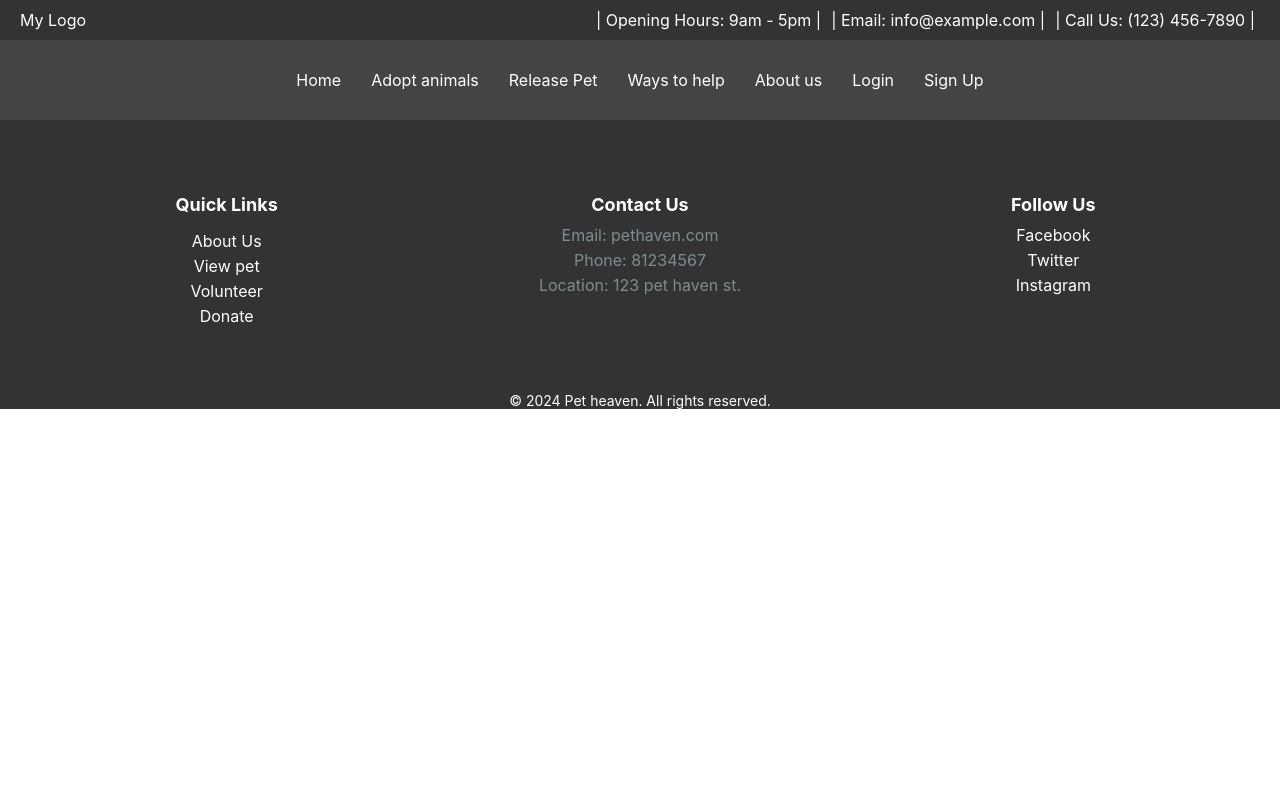
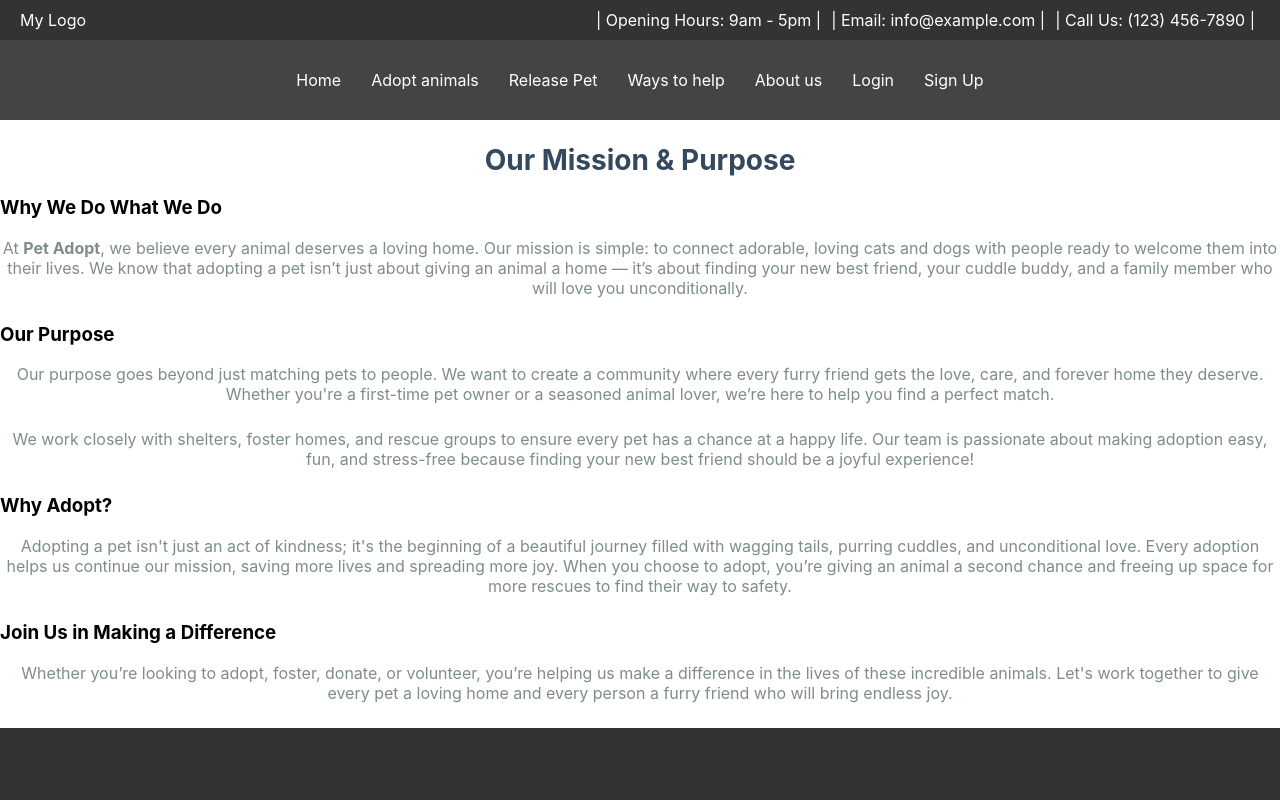
Before and after one commit to aloylee2/assignment3, a React (Create React App) app: page /Mission in a window 1280 px wide. Shown: the top 800 px of the page. Built offline with nearby package versions, Linux system fonts and the light colour scheme.

Commit message:
need changes -purpose/mission -addicon to the home page(counter) -add more information -add feerdback fgrom customer |-add css to adoptionform -edit the volunteer page

```diff
--- a/src/App.js
+++ b/src/App.js
@@ -15,6 +15,7 @@ import ContactUs from './pages/ContactUs';
 import ReleasePet from './pages/ReleasePet';
 import Donation from './pages/Donation';
 import Volunteer from './pages/Volunteer';
+import Mission_Purpose from './pages/Mission_Purpose';
 
 
 
@@ -43,14 +44,15 @@ const App = () => {
           <Route path='/dog' element={<ShowDog />} />
           <Route path='/register' element={<Register />} />
           <Route path='/login' element={<Login onLogin={handleLogin} />} />
-          <Route path='/' element={<Home username={username} />} />  {/* Pass username to Home */}
+          <Route path='/' element={<Home isLoggedIn={loggedIn} username={username} />} />  {/* Pass username to Home */}
           <Route path='/adopt-animal' element={<AdoptAnimalForm isLoggedIn={loggedIn} loggedInUsername={username} />}/>
           <Route path='/adoption-form' element={<AdoptionForm />} />
           <Route path='/view_gallery' element={<ViewGallery />} />
           <Route path='/Contact' element={<ContactUs/>}/>
           <Route path='/release_pet' element={<ReleasePet isLoggedIn={loggedIn} loggedInUsername={username}/>}/>
           <Route path='/Donate' element={<Donation isLoggedIn={loggedIn} loggedInUsername={username}/>}/>
-          <Route path='/Volunteer' element={<Volunteer/>}/>
+          <Route path='/Volunteer' element={<Volunteer isLoggedIn={loggedIn} loggedInUsername={username}/>}/>
+          <Route path='/Mission' element={<Mission_Purpose />} />
         </Routes>
       <Footer/>
     </Router>
--- a/src/components/Footer.js
+++ b/src/components/Footer.js
@@ -17,8 +17,8 @@ function Footer() {
         </div>
         <div className='footer'>
           <h4 className='footer_heading'>Contact Us</h4>
-          <p className='footer_contact'>Email: pethaven.com</p>
-          <p className='footer_contact'>Phone: 81234567</p>
+          <p className='footer_contact'>Email: info@example.com</p>
+          <p className='footer_contact'>Phone: (123) 456-7890</p>
           <p className='footer_contact'>Location: 123 pet haven st.</p>
         </div>
         <div className='footer'>
--- a/src/pages/AdoptAnimalForm.js
+++ b/src/pages/AdoptAnimalForm.js
@@ -16,7 +16,7 @@ const AdoptAnimalForm = ({ isLoggedIn, loggedInUsername }) => {
     const navigate = useNavigate();
 
     const handleAdoptClick = () => {
-        console.log('User logged in status:', isLoggedIn); // Debugging line
+        console.log('User logged in status:', isLoggedIn);
         if (!isLoggedIn) {
             alert('Not logged in. Unable to adopt.');
             navigate('/login')
--- a/src/pages/Home.css
+++ b/src/pages/Home.css
@@ -108,9 +108,6 @@
     text-align: center;
 }
 
-
-/* src/pages/Home.css */
-
 .container_dropdown {
     width: 90%;
     max-width: 1200px;
@@ -145,7 +142,7 @@
     margin: 20px;
   }
 
-  /* Add animation for smooth expansion */
+
   @keyframes dropdown {
     from {
       max-height: 0;
--- a/src/pages/Home.js
+++ b/src/pages/Home.js
@@ -39,23 +39,22 @@ const Home = ({ isLoggedIn }) => {
             />
         </div>
       </div>
+
       <div className='adopt_gallery'>
-
      <div className='dog_image_gallery'>
       <img src={gallery} alt=' Gallery' className='dog_image'/>
      </div>
      <div className='gallery_text'>
       <h2>Gallery Pets</h2>
-          <p>Thank you for your interest in adopting an animal! All visits are now by appointment only and slots will only be released 7 days beforehand. Book an appointment here.
-
-              If you are looking for a missing pet, please visit our lost & found page.</p>
+          <p>Thank you for your interest in adopting an animal! All visits will not be allowed and we will contact you instead throught email. Thanks for underatanding.
+            Click the button above to see our pets in action.
+          </p>
               <Button
               label='View Gallery'
               onClick={() => (window.location.href = '/view_gallery')}
               className='gallery_button'
             />
      </div>
-
       </div>
       <div className='container_dropdown' style={{ width: '90%' }}>
         <div className='header_drop' onClick={toggleDropdown1}>
--- /dev/null
+++ b/src/pages/Mission_Purpose.js
@@ -0,0 +1,56 @@
+import React from "react";
+
+const MissionPurpose = () => {
+  return (
+    <div className="mission-purpose">
+      <h2>Our Mission & Purpose</h2>
+      <section>
+        <h3>Why We Do What We Do</h3>
+        <p>
+          At <strong>Pet Adopt</strong>, we believe every animal deserves a loving home.
+          Our mission is simple: to connect adorable, loving cats and dogs with people
+          ready to welcome them into their lives. We know that adopting a pet isn’t
+          just about giving an animal a home — it’s about finding your new best friend,
+          your cuddle buddy, and a family member who will love you unconditionally.
+        </p>
+      </section>
+
+      <section>
+        <h3>Our Purpose</h3>
+        <p>
+          Our purpose goes beyond just matching pets to people. We want to create a
+          community where every furry friend gets the love, care, and forever home they deserve.
+          Whether you're a first-time pet owner or a seasoned animal lover, we’re here to
+          help you find a perfect match.
+        </p>
+        <p>
+          We work closely with shelters, foster homes, and rescue groups to ensure every
+          pet has a chance at a happy life. Our team is passionate about making adoption easy,
+          fun, and stress-free because finding your new best friend should be a joyful experience!
+        </p>
+      </section>
+
+      <section>
+        <h3>Why Adopt?</h3>
+        <p>
+          Adopting a pet isn't just an act of kindness; it's the beginning of a beautiful
+          journey filled with wagging tails, purring cuddles, and unconditional love.
+          Every adoption helps us continue our mission, saving more lives and spreading more joy.
+          When you choose to adopt, you’re giving an animal a second chance and freeing up space
+          for more rescues to find their way to safety.
+        </p>
+      </section>
+
+      <section>
+        <h3>Join Us in Making a Difference</h3>
+        <p>
+          Whether you’re looking to adopt, foster, donate, or volunteer, you’re helping us
+          make a difference in the lives of these incredible animals. Let's work together
+          to give every pet a loving home and every person a furry friend who will bring endless joy.
+        </p>
+      </section>
+    </div>
+  );
+};
+
+export default MissionPurpose;
--- /dev/null
+++ b/src/pages/Mission_purpose.css
@@ -0,0 +1,21 @@
+.mission-purpose {
+    max-width: 800px;
+    margin: 0 auto;
+    padding: 20px;
+    font-family: Arial, sans-serif;
+  }
+
+  .mission-purpose h2 {
+    text-align: center;
+    color: #333;
+  }
+
+  .mission-purpose h3 {
+    color: #555;
+    margin-top: 20px;
+  }
+
+  .mission-purpose p {
+    color: #666;
+    line-height: 1.6;
+  }
--- a/src/pages/Register.js
+++ b/src/pages/Register.js
@@ -4,13 +4,16 @@ import React, { useState } from 'react';
 const Register = () => {
   const [username, setUsername] = useState('');
   const [password, setPassword] = useState('');
+  const [email, setEmail] = useState('');
 
   const handleRegister = () => {
     const existingUsers = JSON.parse(localStorage.getItem('users')) || [];
-    const userExists = existingUsers.find(user => user.username === username);
+    const userExists = existingUsers.some(
+      (user) => user.username === username || user.email === email
+    );
 
     if (!userExists) {
-      existingUsers.push({ username, password });
+      existingUsers.push({ username, password, email });
       localStorage.setItem('users', JSON.stringify(existingUsers));
       alert('Registration successful!');
     } else {
@@ -26,6 +29,11 @@ const Register = () => {
       placeholder='Username'
       className='username'
       value={username} onChange={(e) => setUsername(e.target.value)} />
+      <label>Email:</label>
+      <input type='text'
+      placeholder='Email'
+      className='email'
+      value={email} onChange={(e) => setEmail(e.target.value)} />
       <label>Password:</label>
       <input type='password'
       placeholder='Password'
--- /dev/null
+++ b/src/pages/Volunteer.css
@@ -0,0 +1,66 @@
+.volunteer_container_dropdown {
+    width: 90%;
+    max-width: 1200px;
+    margin: 20px auto;
+    border: 1px solid #ccc;
+    border-radius: 8px;
+    overflow: hidden;
+  }
+
+  .volunteer_header_dropdown {
+    padding: 15px;
+    background-color: #f7f7f7;
+    cursor: pointer;
+    border-bottom: 1px solid #ccc;
+    text-align: center;
+  }
+
+  .volunteer_dropdown_content {
+    padding: 15px;
+    background-color: #fff;
+    animation: dropdown 0.3s ease-in-out;
+  }
+
+  .volunteer_button {
+    text-align: center;
+    background-color: #f39422;
+    color: white;
+    border: none;
+    padding: 12px 24px;
+    font-size: 16px;
+    border-radius: 8px;
+    cursor: pointer;
+    transition: background-color 0.3s, transform 0.2s;
+    margin-top: 15px;
+}
+
+.volunteer_button:hover {
+    background-color: #d9821e;
+    transform: scale(1.05);
+}
+
+.volunteer_gallery {
+    display: flex;
+    flex-direction: row;
+    align-items: center;
+    padding: 40px 0;
+    gap: 20px;
+}
+
+.volunteer_gallery {
+    flex: 2;
+    padding: 20px;
+    text-align: center;
+}
+
+
+  @keyframes dropdown {
+    from {
+      max-height: 0;
+      opacity: 0;
+    }
+    to {
+      max-height: 1000px;
+      opacity: 1;
+    }
+  }
--- a/src/pages/Volunteer.js
+++ b/src/pages/Volunteer.js
@@ -1,6 +1,23 @@
 import React, { useState } from 'react';
+import './Volunteer.css';
+import { useNavigate } from 'react-router-dom';
+import gallery from '../images/dog_gallery.avif';
+import Button from '../components/Button';
 
-const Volunteer = ({isloggedIN}) => {
+const Volunteer = ({isLoggedIn}) => {
+
+  const navigate = useNavigate();
+
+  const handleButton1Click=()=>{
+    console.log('User logged in status:', isLoggedIn);
+    if (!isLoggedIn) {
+      alert('Not logged in. Unable to Volunteer.');
+      navigate('/login')
+  } else {
+      alert('Thanks for volunteering. We will contact you soon through email.');
+      navigate('/')
+  }
+  }
 
     const [isDropdownOpen1, setIsDropdownOpen1] = useState(false);
     const [isDropdownOpen2, setIsDropdownOpen2] = useState(false);
@@ -14,13 +31,61 @@ const Volunteer = ({isloggedIN}) => {
 
   return (
     <>
-    <h1>Volunteer</h1>
+    <h1 style={{textAlign:'center'}}>Volunteer</h1>
     <div className='volunteer_container_dropdown'>
         <div className='volunteer_header_dropdown' onClick={toggleDropdown1}>
-            <h3 style={{}}>Click here if you want to help in cleaning the pet home</h3>
+            <h3 style={{margin:0,fontsize:'1.2rem'}}>Click here if you want to help in cleaning the pet home</h3>
+        </div>
+        {isDropdownOpen1 && (
+          <div className='volunteer_dropdown_content'>
+             <div className='volunteer_gallery'>
+     <div className='volunteer_dog_image_gallery'>
+      <img src={gallery} alt='volunteer' className='dog_image'/>
+     </div>
+     <div className='gallery_text'>
+      <h2>Gallery Pets</h2>
+          <p>Thank you for your interest in adopting an animal! All visits are now by appointment only and slots will only be released 7 days beforehand. Book an appointment here.
 
+              If you are looking for a missing pet, please visit our lost & found page.</p>
+              <Button
+              label='Register'
+              onClick={handleButton1Click}
+              className='volunteer_button'
+            />
+     </div>
+      </div>
+          </div>
+        )}
+    </div>
+
+    <div className='volunteer_container_dropdown'>
+        <div className='volunteer_header_dropdown' onClick={toggleDropdown2}>
+            <h3 style={{margin:0,fontsize:'1.2rem'}}>Click here if you want to help in cleaning the pet home</h3>
         </div>
+        {isDropdownOpen2 && (
+          <div className='volunteer_dropdown_content'>
+            {isDropdownOpen1 && (
+          <div className='volunteer_dropdown_content'>
+             <div className='volunteer_gallery'>
+     <div className='volunteer_dog_image_gallery'>
+      <img src={gallery} alt='volunteer' className='dog_image'/>
+     </div>
+     <div className='gallery_text'>
+      <h2>Gallery Pets</h2>
+          <p>Thank you for your interest in adopting an animal! All visits are now by appointment only and slots will only be released 7 days beforehand. Book an appointment here.
 
+              If you are looking for a missing pet, please visit our lost & found page.</p>
+              <Button
+              label='Register'
+              onClick={handleButton1Click}
+              className='volunteer_button'
+            />
+     </div>
+      </div>
+          </div>
+        )}
+          </div>
+        )}
     </div>
 
 
```
